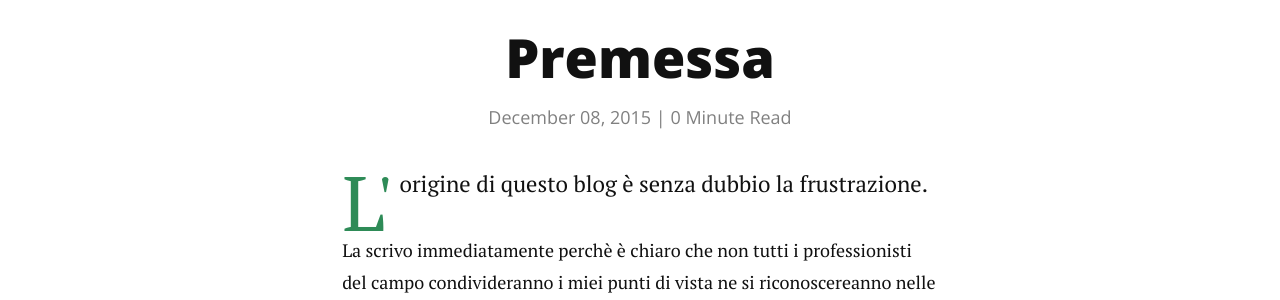
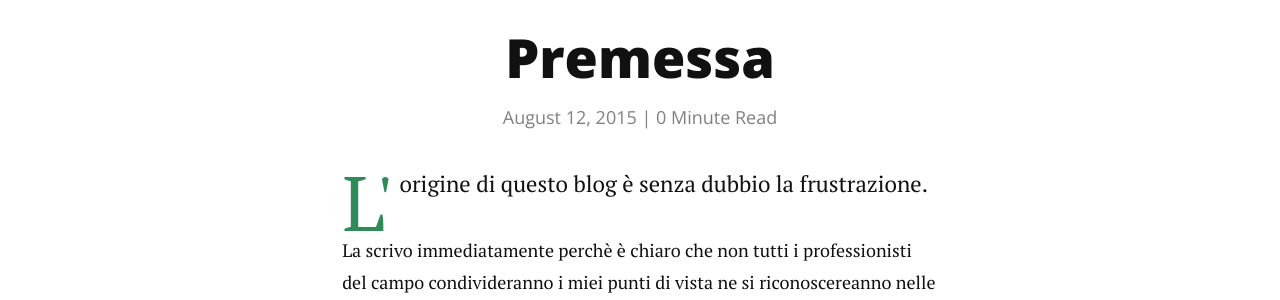
Before and after one commit to arashleto/arashleto.github.io, a Jekyll site: the page built from _posts/2015-08-12-primo-post.markdown, in a window 1280 px wide. Shown: the part 273-573 px from the top of the page. Built offline with Jekyll 4.4.1, drawn with Linux system fonts in a browser that asks for light colours; nearby versions of some CDN libraries; Markdown is read by kramdown in place of the engine named in the settings.

Commit message:
Update and rename 2015-12-08-primo-post.markdown to 2015-08-12-primo-post.markdown

```diff
--- a/_posts/2015-12-08-primo-post.markdown
+++ b/_posts/2015-08-12-primo-post.markdown
@@ -1,7 +1,7 @@
 ---
 layout: post
 title:  "Premessa"
-date:   2015-12-08
+date:   2015-08-12
 ---
 
 <p class="intro"><span class="dropcap">L'</span>origine di questo blog è senza dubbio la frustrazione. </p>
```
